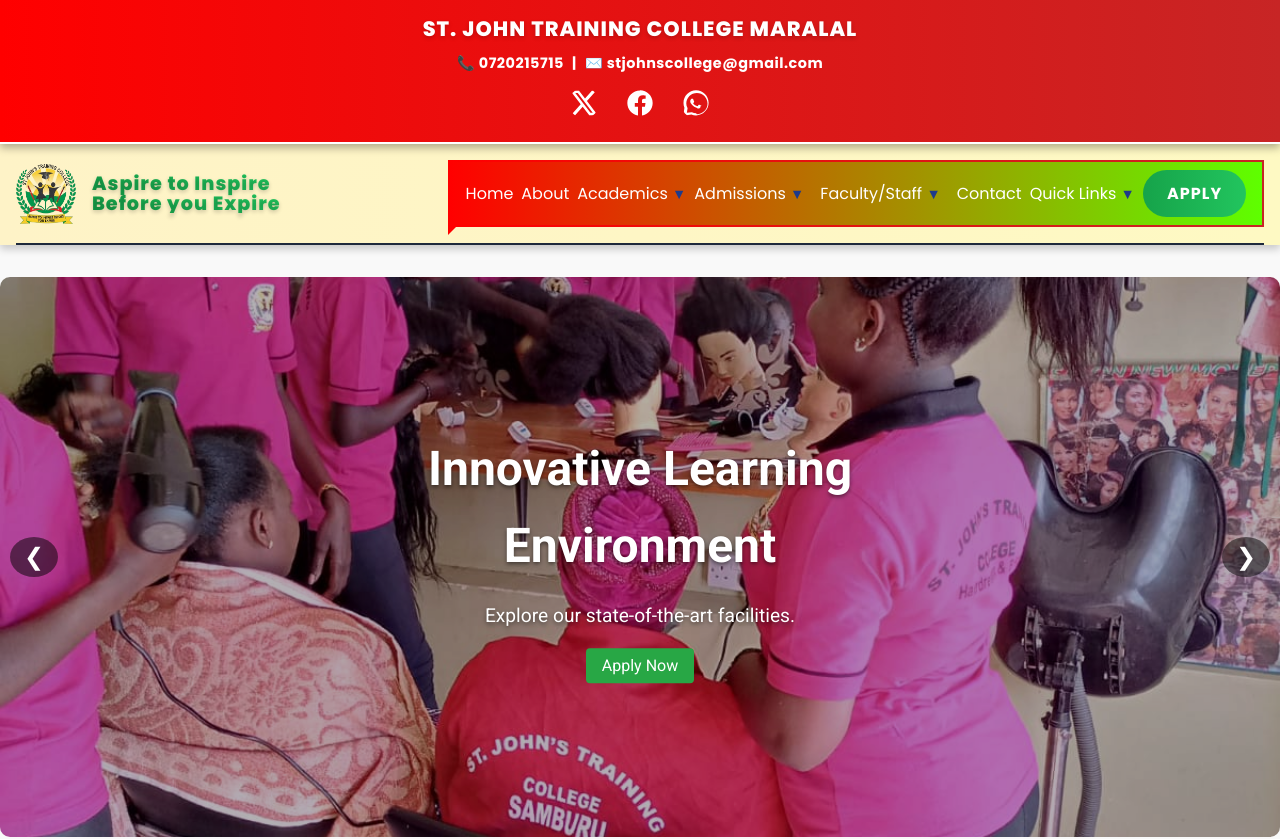
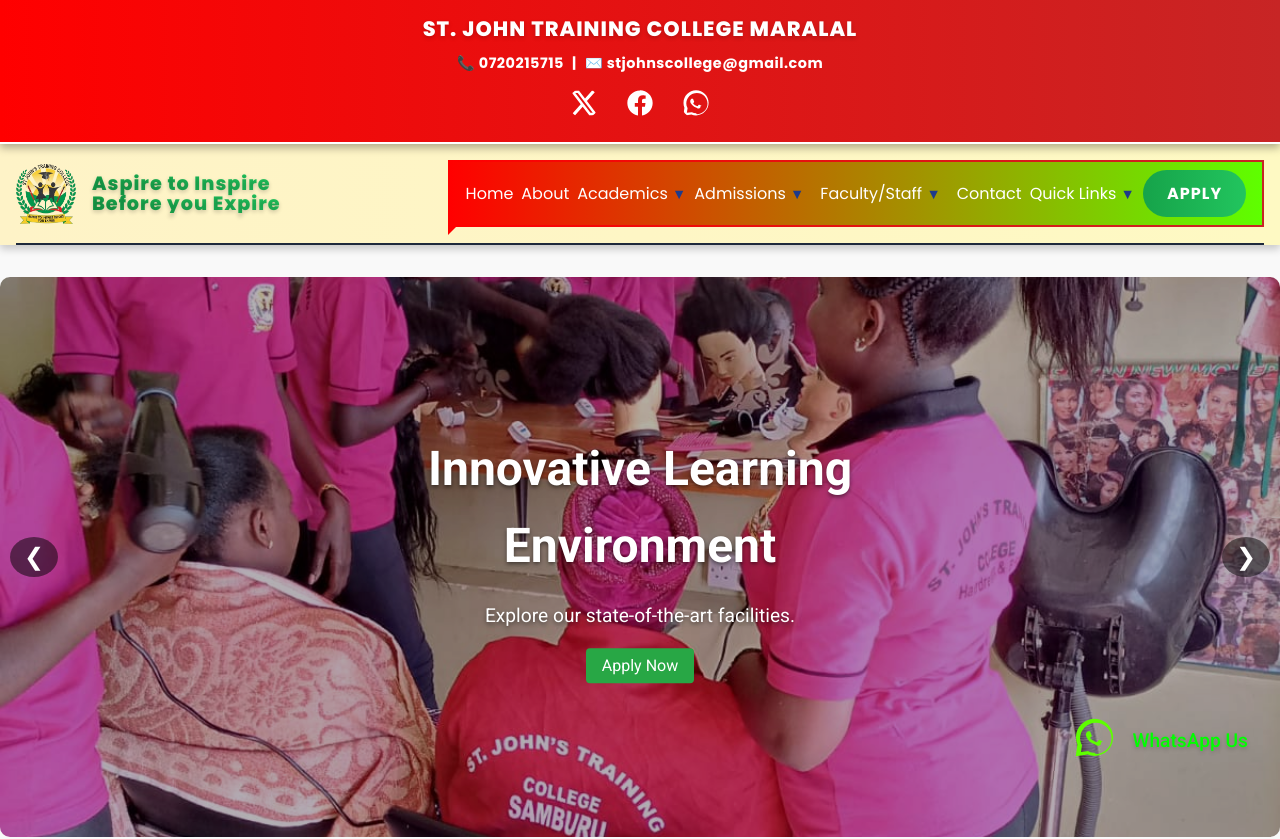
Before and after one commit to richardngasike/stjohna-website, a Next.js app: page / in a window 1280 px wide. Shown: the top 839 px of the page. Built offline with nearby package versions, Linux system fonts and the light colour scheme.

Commit message:
Update _app.js

```diff
--- a/pages/_app.js
+++ b/pages/_app.js
@@ -1,5 +1,11 @@
 import "@/styles/globals.css";
+import WhatsAppFAB from '@/components/WhatsAppFAB';
 
 export default function App({ Component, pageProps }) {
-  return <Component {...pageProps} />;
+  return (
+    <>
+      <Component {...pageProps} />
+      <WhatsAppFAB />
+    </>
+  );
 }
```
